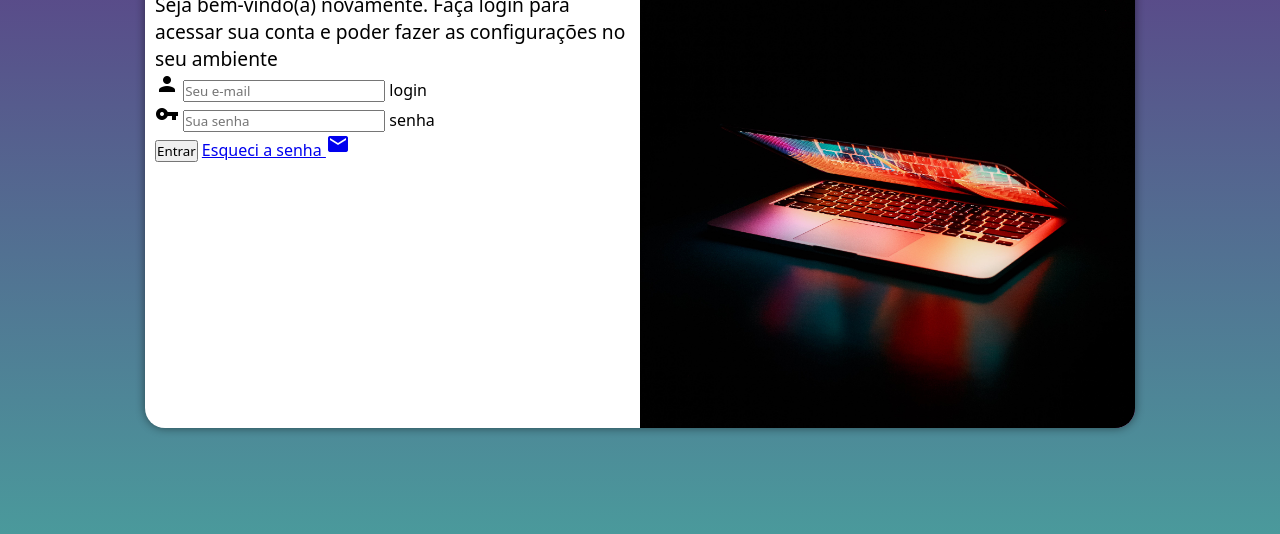
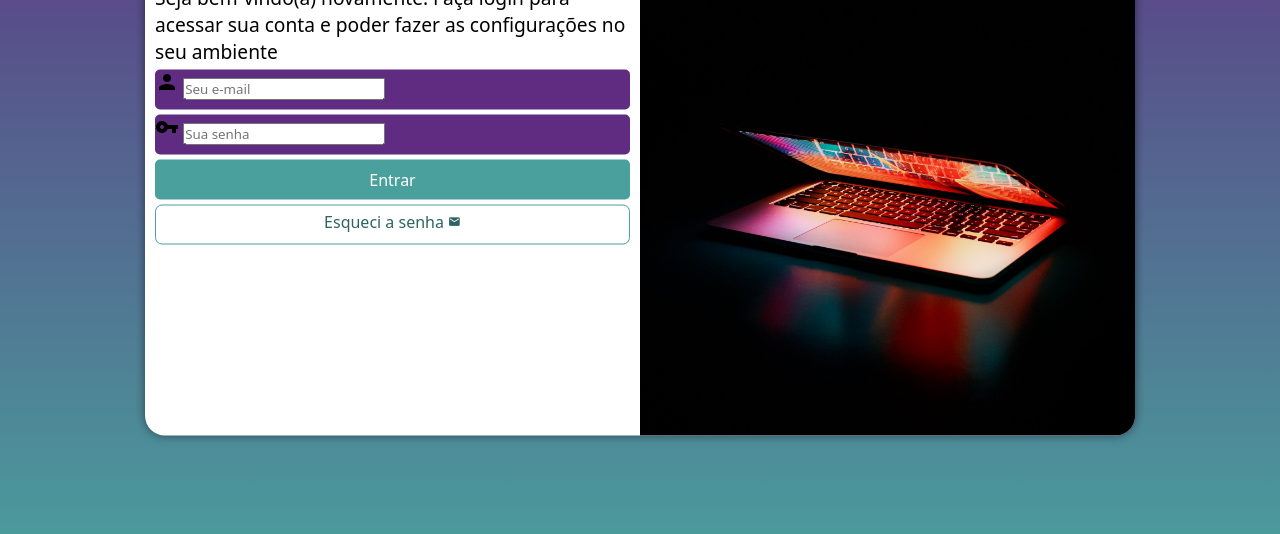
Before and after one commit to DevTiagokings/prejto-login, a plain HTML site: page index.html in a window 1280 px wide. Shown: the part 222-756 px from the top of the page. Drawn offline with Linux system fonts and the light colour scheme.

Commit message:
Aplicação de estilo no formulário de login

```diff
--- a/estilos/style.css
+++ b/estilos/style.css
@@ -34,7 +34,7 @@ section#login{
 
     background-color: white;
     width: 250px;
-    height: 500px;
+    height: 515px;
     border-radius: 20px;
     box-shadow: 0px 0px 10px rgba(0, 0, 0, 0.486);
 
@@ -64,3 +64,55 @@ div#formulario h1{
 div#formulario p {
     font-size: 0.8em;
 }
+
+form div.campo{
+    background-color: #5f2c82;
+    display: block;
+    width: 100%;
+    height: 40px;
+    border-radius: 5px;
+    margin: 5px 0px;
+}
+
+div.campo label{
+    display: none;
+}
+
+
+form input[type=submit] {
+    display: block;
+    font-size: 1em;
+    width: 100%;
+    height: 40px;
+    background-color: #49a09d;
+    color: white;
+    border: none;
+    border-radius: 5px;
+}
+
+form input[type=submit]:hover {
+    background-color: #2d6462;
+}
+
+form a.botao{
+    display: block;
+    text-align: center;
+    font-size: 1em;
+    width: 100%;
+    height: 40px;
+    padding-top: 5px;
+    margin-top: 5px;
+    background-color: white;
+    color: #2d6462;
+    border: 1px solid #49a09d;
+    border-radius: 7px;
+    text-decoration: none;
+}
+
+form a.botao:hover{
+    background-color: #3fe7e2;
+}
+
+form a.botao i {
+    font-size: 0.8em;
+}
--- a/index.html
+++ b/index.html
@@ -38,7 +38,7 @@
 
                     <input type="submit" value="Entrar">
 
-                    <a href="esqueci.html">
+                    <a href="esqueci.html" class="botao">
                         Esqueci a senha <i class="material-icons">mail</i>
                     </a>
                 </form>
```
